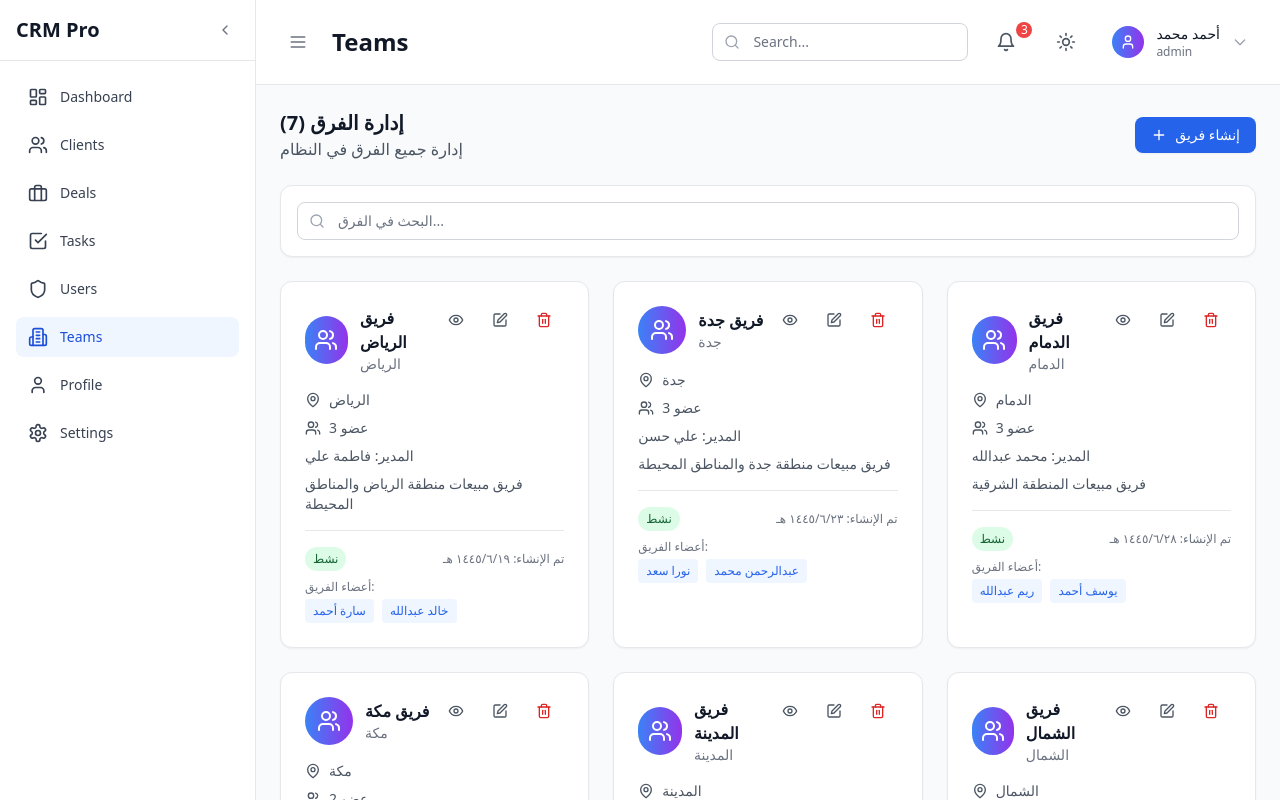
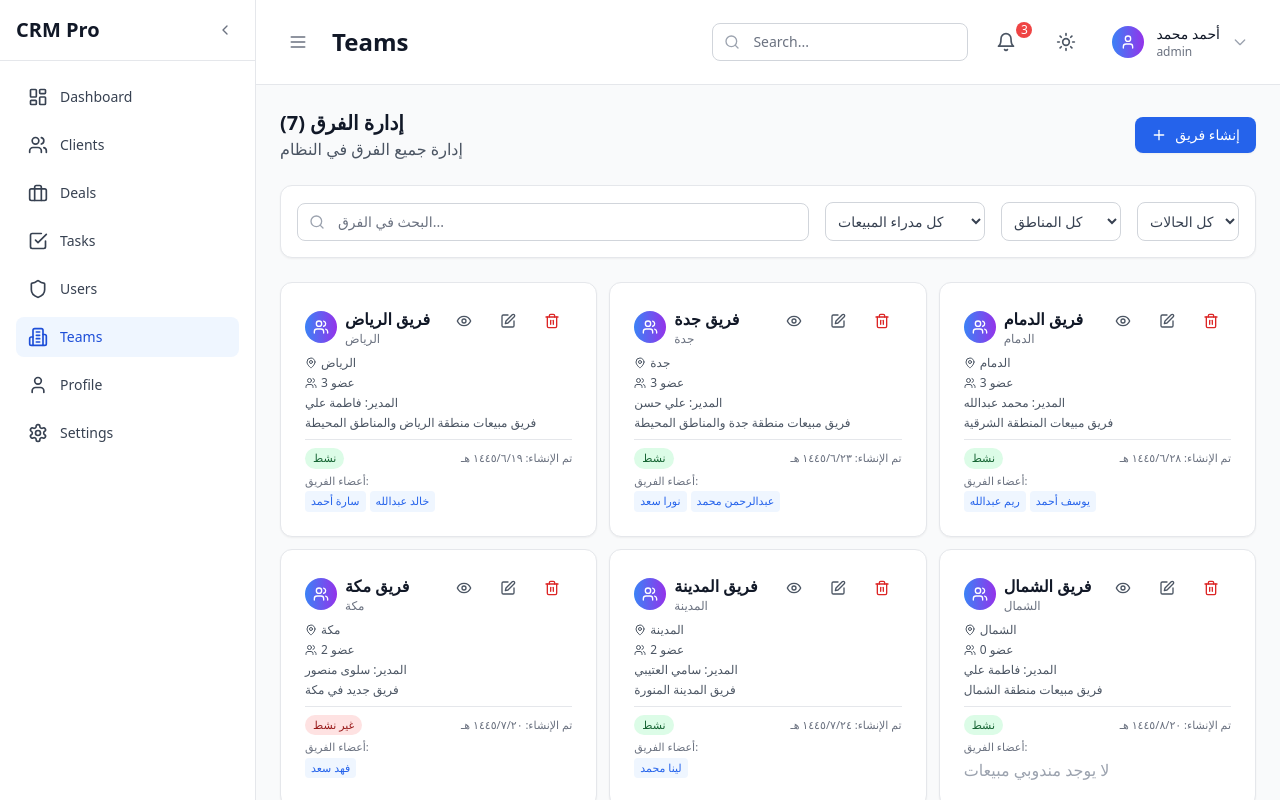
Before and after one commit to isamch/IC-CRM-Pro, a React (Vite) app: page /teams in a window 1280 px wide. Shown: the top 800 px of the page. Built offline with nearby package versions, Linux system fonts and the light colour scheme; sample sign-in values are in the browser's storage.

Commit message:
fix team page

```diff
--- a/src/pages/Teams.tsx
+++ b/src/pages/Teams.tsx
@@ -109,6 +109,9 @@ export const Teams: React.FC = () => {
     message: '',
     onConfirm: () => {},
   });
+  const [managerFilter, setManagerFilter] = useState('');
+  const [regionFilter, setRegionFilter] = useState('');
+  const [statusFilter, setStatusFilter] = useState('');
 
   // تحميل الفرق حسب الصلاحيات
   useEffect(() => {
@@ -177,7 +180,8 @@ export const Teams: React.FC = () => {
   };
 
   // الحصول على اسم مدير الفريق
-  const getTeamManagerName = (managerId: string) => {
+  const getTeamManagerName = (managerId: string | undefined) => {
+    if (!managerId) return 'غير محدد';
     const manager = mockUsers.find(user => user.id === managerId);
     return manager ? manager.name : 'غير محدد';
   };
@@ -205,9 +209,10 @@ export const Teams: React.FC = () => {
           </CanCreate>
         </div>
 
-        {/* Search */}
+        {/* Filters */}
         <Card padding="sm">
-          <div className="relative">
+          <div className="flex flex-col md:flex-row md:items-center gap-2 md:gap-4">
+            <div className="relative flex-1">
               <div className="absolute inset-y-0 left-0 pl-3 flex items-center pointer-events-none">
                 <Search className="h-4 w-4 text-gray-400" />
               </div>
@@ -219,27 +224,64 @@ export const Teams: React.FC = () => {
                 className="block w-full pl-10 pr-3 py-2 border border-gray-300 dark:border-gray-600 rounded-lg leading-5 bg-white dark:bg-gray-700 placeholder-gray-500 focus:outline-none focus:placeholder-gray-400 focus:ring-1 focus:ring-blue-500 focus:border-blue-500 text-sm"
               />
             </div>
+            {/* Filter by Sales Manager */}
+            <select
+              className="min-w-[160px] px-2 py-2 border border-gray-300 dark:border-gray-600 rounded-lg bg-white dark:bg-gray-700 text-sm text-gray-700 dark:text-gray-200 focus:outline-none"
+              value={managerFilter}
+              onChange={e => setManagerFilter(e.target.value)}
+            >
+              <option value="">كل مدراء المبيعات</option>
+              {mockUsers.filter(u => u.role === 'sales_manager').map(manager => (
+                <option key={manager.id} value={manager.id}>{manager.name}</option>
+              ))}
+            </select>
+            {/* Filter by Region */}
+            <select
+              className="min-w-[120px] px-2 py-2 border border-gray-300 dark:border-gray-600 rounded-lg bg-white dark:bg-gray-700 text-sm text-gray-700 dark:text-gray-200 focus:outline-none"
+              value={regionFilter}
+              onChange={e => setRegionFilter(e.target.value)}
+            >
+              <option value="">كل المناطق</option>
+              {[...new Set(mockTeams.map(t => t.region || ''))].filter(region => region).map(region => (
+                <option key={region} value={region}>{region}</option>
+              ))}
+            </select>
+            {/* Filter by Status */}
+            <select
+              className="min-w-[100px] px-2 py-2 border border-gray-300 dark:border-gray-600 rounded-lg bg-white dark:bg-gray-700 text-sm text-gray-700 dark:text-gray-200 focus:outline-none"
+              value={statusFilter}
+              onChange={e => setStatusFilter(e.target.value)}
+            >
+              <option value="">كل الحالات</option>
+              <option value="active">نشط</option>
+              <option value="inactive">غير نشط</option>
+            </select>
+          </div>
         </Card>
 
         {/* Teams Grid */}
-        <div className="grid grid-cols-1 md:grid-cols-2 lg:grid-cols-3 gap-6">
-          {filteredTeams.map((team) => (
-            <Card key={team.id} className="hover:shadow-lg transition-all duration-200 hover:-translate-y-1">
-              <div className="flex items-start justify-between">
-                <div className="flex items-center space-x-3">
-                  <div className="w-12 h-12 bg-gradient-to-r from-blue-500 to-purple-600 rounded-full flex items-center justify-center">
-                    <Users className="w-6 h-6 text-white" />
+        <div className="grid grid-cols-1 md:grid-cols-2 lg:grid-cols-3 gap-3">
+          {filteredTeams
+            .filter(team => !managerFilter || team.managerId === managerFilter)
+            .filter(team => !regionFilter || team.region === regionFilter)
+            .filter(team => !statusFilter || (statusFilter === 'active' ? team.isActive : !team.isActive))
+            .map((team) => (
+            <Card key={team.id} className="hover:shadow-md transition-all duration-200 hover:-translate-y-0.5 p-3 rounded-lg">
+              <div className="flex items-start justify-between gap-2">
+                <div className="flex items-center gap-2">
+                  <div className="w-8 h-8 bg-gradient-to-r from-blue-500 to-purple-600 rounded-full flex items-center justify-center">
+                    <Users className="w-4 h-4 text-white" />
                   </div>
                   <div>
-                    <h3 className="font-semibold text-gray-900 dark:text-white">
+                    <h3 className="font-semibold text-gray-900 dark:text-white text-base">
                       {team.name}
                     </h3>
-                    <p className="text-sm text-gray-500 dark:text-gray-400">
+                    <p className="text-xs text-gray-500 dark:text-gray-400">
                       {team.region}
                     </p>
                   </div>
                 </div>
-                <div className="flex space-x-1">
+                <div className="flex gap-1">
                   <Button
                     variant="ghost"
                     size="sm"
@@ -265,49 +307,45 @@ export const Teams: React.FC = () => {
                   </CanDelete>
                 </div>
               </div>
-
-              <div className="mt-4 space-y-2">
-                <div className="flex items-center space-x-2 text-sm text-gray-600 dark:text-gray-400">
-                  <MapPin className="w-4 h-4" />
+              <div className="mt-2 space-y-1">
+                <div className="flex items-center gap-1 text-xs text-gray-600 dark:text-gray-400">
+                  <MapPin className="w-3 h-3" />
                   <span>{team.region}</span>
                 </div>
-                <div className="flex items-center space-x-2 text-sm text-gray-600 dark:text-gray-400">
-                  <Users className="w-4 h-4" />
+                <div className="flex items-center gap-1 text-xs text-gray-600 dark:text-gray-400">
+                  <Users className="w-3 h-3" />
                   <span>{getTeamMemberCount(team.id)} عضو</span>
                 </div>
-                <div className="flex items-center space-x-2 text-sm text-gray-600 dark:text-gray-400">
+                <div className="flex items-center gap-1 text-xs text-gray-600 dark:text-gray-400">
                   <span>المدير: {getTeamManagerName(team.managerId)}</span>
                 </div>
                 {team.description && (
-                  <div className="flex items-center space-x-2 text-sm text-gray-600 dark:text-gray-400">
+                  <div className="flex items-center gap-1 text-xs text-gray-600 dark:text-gray-400">
                     <span className="line-clamp-2">{team.description}</span>
                   </div>
                 )}
               </div>
-
-              <div className="mt-4 pt-4 border-t border-gray-200 dark:border-gray-700 flex items-center justify-between">
-                <div className="flex items-center space-x-2">
-                  <span className={`inline-flex items-center px-2 py-1 rounded-full text-xs font-medium ${
+              <div className="mt-2 pt-2 border-t border-gray-200 dark:border-gray-700 flex items-center justify-between">
+                <span className={`inline-flex items-center px-2 py-0.5 rounded-full text-[11px] font-medium ${
                   team.isActive
                     ? 'bg-green-100 text-green-800 dark:bg-green-900 dark:text-green-300'
                     : 'bg-red-100 text-red-800 dark:bg-red-900 dark:text-red-300'
                 }`}>
                   {team.isActive ? 'نشط' : 'غير نشط'}
                 </span>
-                </div>
-                <p className="text-xs text-gray-500 dark:text-gray-400">
+                <span className="text-[11px] text-gray-500 dark:text-gray-400">
                   تم الإنشاء: {new Date(team.createdAt).toLocaleDateString('ar-SA')}
-                </p>
+                </span>
               </div>
               {/* قائمة أعضاء الفريق */}
-              <div className="mt-2">
-                <div className="text-xs text-gray-500 dark:text-gray-400 mb-1">أعضاء الفريق:</div>
-                <div className="flex flex-wrap gap-2">
+              <div className="mt-1">
+                <div className="text-[11px] text-gray-500 dark:text-gray-400 mb-0.5">أعضاء الفريق:</div>
+                <div className="flex flex-wrap gap-1">
                   {mockUsers.filter(u => u.teamId === team.id && u.role === 'sales_representative').map(rep => (
                     <Link
                       key={rep.id}
                       to={`/sales-reps/${rep.id}`}
-                      className="text-blue-600 dark:text-blue-300 hover:underline text-xs bg-blue-50 dark:bg-blue-900/20 px-2 py-1 rounded"
+                      className="text-blue-600 dark:text-blue-300 hover:underline text-[11px] bg-blue-50 dark:bg-blue-900/20 px-1.5 py-0.5 rounded"
                     >
                       {rep.name}
                     </Link>
```
Also changed, not shown: src/pages/ClientDetails.tsx (+19 -19 lines). Lines whose indentation alone changed are shown as unchanged.
